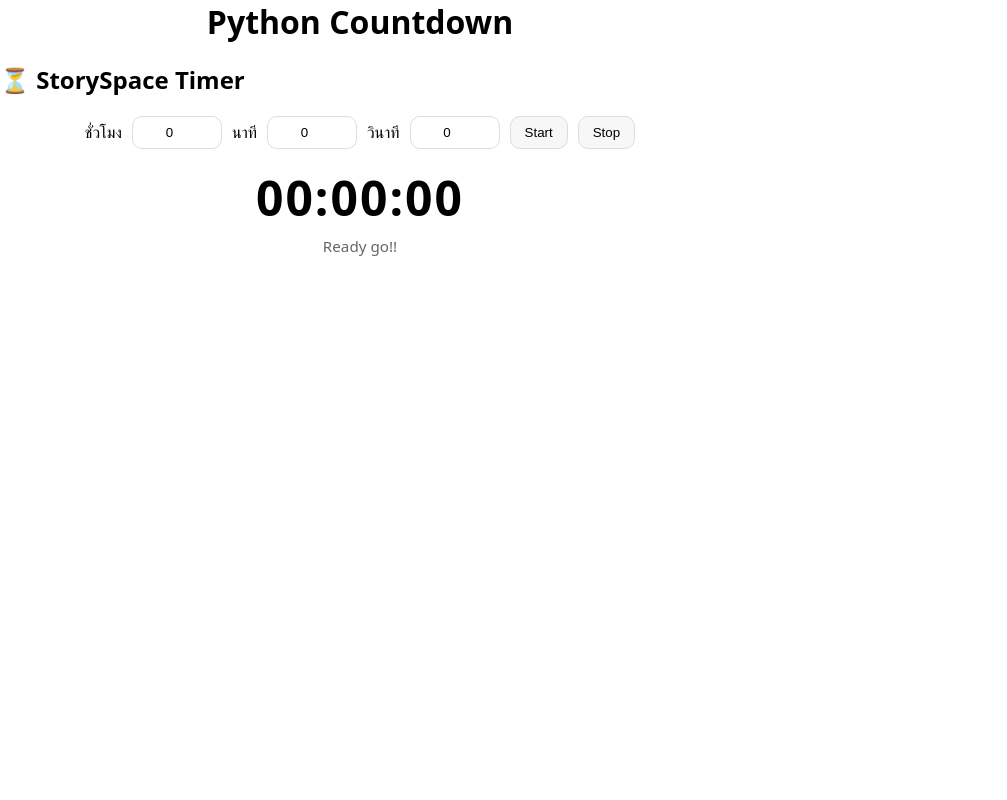
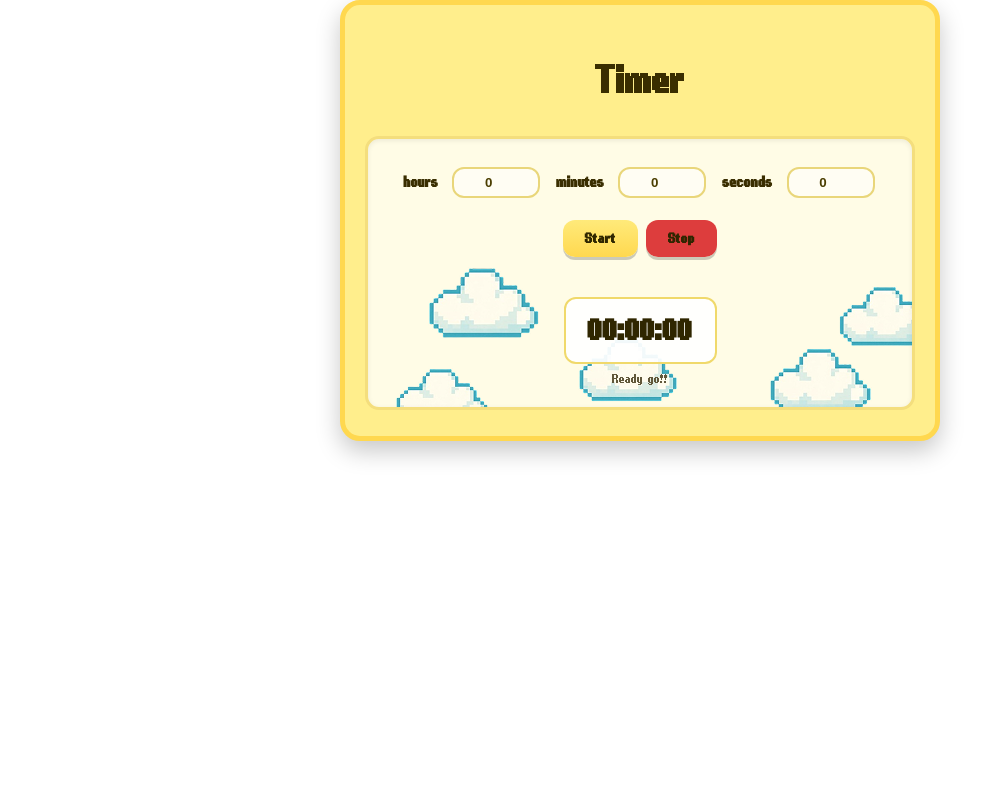
Before and after one commit to 68070264/StorySpace, a Flask app: page /timer in a window 1280 px wide. Shown: the whole page, without its empty margins (0-1007 px from the left). Run offline with Flask 3, Linux system fonts and the light colour scheme.

Commit message:
timer docarate

```diff
--- a/static/style.css
+++ b/static/style.css
@@ -227,7 +227,6 @@ body {
   width: min(95%, 640px);
   max-height: 40vh;
   overflow-y: auto;
-
 }
 #task-list li{
   display: flex;
@@ -283,35 +282,6 @@ body {
 }
 #clear-completed-btn:hover{ filter: brightness(1.05); }
 #clear-completed-btn:active{ transform: translateY(1px); }
-
-/* ---------- POPUP TIMER ---------- */
-#clockModal .modal-content {
-  background: url('timer.png') center/cover no-repeat !important;
-  border-radius: 20px;
-  box-shadow: 0 15px 50px rgba(0, 0, 0, 0.3);
-  color: #fff;
-  text-shadow: 0 1px 3px rgba(0, 0, 0, 0.6);
-  position: relative;
-  padding: 24px;
-  overflow: hidden;
-}
-
-/* ชั้นโปร่งนุ่มเบาๆ  */
-#clockModal .modal-content::before {
-  content: "";
-  position: absolute;
-  inset: 0;
-  background: rgba(0, 0, 0, 0.25);
-  backdrop-filter: blur(3px);
-  border-radius: 20px;
-  z-index: 0;
-}
-
-#clockModal .modal-content>* {
-  position: relative;
-  z-index: 1;
-}
-
 /* --- 🌟 Forecast Modal (แบบกล่องซ้อนกล่อง) 🌟 --- */
 
 /* 1. ขนาด Modal (300x500) (เหมือนเดิม) */
@@ -442,3 +412,153 @@ body {
   color: #55453b;
   opacity: 1;
 }
+/* ---------- POPUP Timer ---------- */
+/* ============ ฟอร์ม/อินพุต/ปุ่ม ============ */
+#timerForm {
+  display: grid;
+  grid-template-columns: auto 90px auto 90px auto 90px; /* label/input x3 */
+  align-items: center;
+  column-gap: 14px;
+  row-gap: 12px;
+  justify-content: start;
+  margin-top: 8px;
+  position: relative;
+  padding-bottom: 12px;
+  margin-bottom: 10px;
+}
+/* ===== ปุ่มอยู่ในบรรทัดเดียวกันใต้ input ===== */
+#timerForm .button-row {
+  grid-column: 1 / -1; /* ใช้เต็มความกว้างของ grid */
+  display: flex;
+  justify-content: center;
+  align-items: center;
+  gap: 8px; /* ระยะระหว่างปุ่ม */
+  margin-top: 10px;
+}
+/* ===== ปุ่มจับเวลา ===== */
+button {
+  padding: 10px 22px;
+  border: none;
+  border-radius: 12px;
+  cursor: pointer;
+  font-family: 'PixelFont', sans-serif;
+  font-size: 1.1rem;
+  font-weight: 700;
+  letter-spacing: 0.5px;
+  transition: all 0.2s ease-in-out;
+  box-shadow: 0 3px 0 rgba(0, 0, 0, 0.2);
+}
+button[data-action="START"] {
+  background: linear-gradient(180deg, #FFEA7A 0%, #FFD84F 100%);
+  color: #2f2600;
+}
+button[data-action="START"]:hover {
+  background: linear-gradient(180deg, #FFF29D 0%, #FFE463 100%);
+  transform: translateY(-2px);
+  box-shadow: 0 5px 0 rgba(0, 0, 0, 0.25);
+}
+/* Stop */
+button[data-action="STOP"] {
+  background: linear-gradient(180deg, #dd3d3d 0%, #dd3d3d 100%);
+  color: #2f2600;
+}
+button[data-action="STOP"]:hover {
+  background: linear-gradient(180deg,#dd3d3d 0%, #dd3d3d 100%);
+  transform: translateY(-2px);
+  box-shadow: 0 5px 0 rgba(0, 0, 0, 0.25);
+}
+button:active {
+  transform: translateY(1px);
+  box-shadow: 0 2px 0 rgba(0, 0, 0, 0.2);
+}
+
+/* ===== Label / Input ===== */
+#timerForm label {
+  font-family: 'PixelFont', sans-serif;
+  font-size: 1.2rem;
+  color: #3A2E00;
+  font-weight: 700;
+  margin: 0;
+}
+#timerForm input {
+  width: 88px;
+  padding: 6px 8px;
+  text-align: center;
+  border: 2px solid #E9D67A;
+  border-radius: 12px;
+  background: #FFFDF3;
+  color: #4B3E00;
+  font-weight: 600;
+}
+
+/* ===== กล่องใน (timer-controller) ===== */
+#timer-controller {
+  background-image: url('timer.png');
+  border: 3px solid #f4de7d;
+  border-radius: 14px;
+  padding: 20px 24px;
+  margin-top: 14px;
+  display: flex;
+  flex-direction: column;
+  align-items: center;
+  box-shadow: inset 0 1.5px 5px rgba(0, 0, 0, .08);
+}
+
+/* ===== กล่องนอก (outer-box) ===== */
+.outer-box {
+  background: #FFEE8C;
+  border: 5px solid #ffd84f;
+  border-radius: 20px;
+  width: min(90vw, 600px);
+  margin: 0 auto;
+  padding: 22px 20px 26px;
+  text-align: center;
+  box-shadow: 0 10px 24px rgba(0, 0, 0, .22);
+}
+/* ===== หัวข้อหลัก (Python Countdown) ===== */
+.outer-box h1 {
+  font-family: 'PixelFont', sans-serif;
+  font-size: 3rem;
+  text-align: center;
+  color: #3a2e00;
+}
+
+/* ===== เวลาและสถานะ ===== */
+#display {
+  font-family: 'PixelFont', sans-serif;
+  font-size: clamp(28px, 4.2vw, 40px);
+  font-weight: 800;
+  color: #2F2600;
+  background: #FFFFFFEE;
+  padding: 12px 22px;
+  margin-top: 18px;
+  border: 2px solid #F0D96B;
+  border-radius: 12px;
+}
+#status {
+  font-family: 'PixelFont', sans-serif;
+  margin-top: 8px;
+  color: #61583A;
+}
+
+/* ===== ปุ่มกากบาท (X) ===== */
+#clockModal .modal-content {
+  position: relative;
+  background: transparent !important;
+  box-shadow: none !important;
+  padding: 16px !important;
+  width: min(90vw, 600px);
+  max-height: 85vh;
+  overflow: visible;
+}
+#clockModal .close-button {
+  position: absolute;
+  z-index: 5;
+  top: 22px;
+  right: 22px;
+  font-size: 22px;
+  color: #666;
+  cursor: pointer;
+  line-height: 1;
+}
+#clockModal .close-button:hover { color: #000; }
--- a/templates/timer.html
+++ b/templates/timer.html
@@ -6,89 +6,32 @@
   <meta name="viewport" content="width=device-width, initial-scale=1.0" />
   <title>Countdown Timer</title>
   <link rel="stylesheet" href="{{ url_for('static', filename='style.css') }}">
-  <style>
-    body {
-      font-family: system-ui, sans-serif;
-      max-width: 720px;
-      background: transparent;
-      /* padding: 0 16px; */
-    }
-
-    h1 {
-      margin: 0 0 8px;
-    }
-
-    form {
-      display: flex;
-      flex-wrap: wrap;
-      gap: 8px;
-      align-items: center;
-      justify-content: center;
-    }
-
-    input[type="number"] {
-      padding: 8px 10px;
-      border: 1px solid #ddd;
-      border-radius: 10px;
-      width: 90px;
-      text-align: center;
-    }
-
-    button {
-      padding: 8px 14px;
-      border-radius: 10px;
-      border: 1px solid #ddd;
-      cursor: pointer;
-      background-color: #f7f7f7;
-    }
-
-    button:hover {
-      background-color: #eee;
-    }
-
-    #display {
-      font-size: 3rem;
-      font-weight: 800;
-      letter-spacing: 2px;
-      margin: 16px 0 6px;
-      text-align: center;
-    }
-
-    .muted {
-      color: #666;
-      font-size: .95rem;
-      text-align: center;
-    }
-  </style>
-  <meta name="viewport" content="width=device-width, initial-scale=1.0"/>
-  <title>storySpace Timer</title>
-  <link rel="stylesheet" href="{{ url_for('static', filename='style.css') }}">
-
 </head>
 
 <body>
-  <main id="timer-controller">
-    <h1 style="text-align:center;">Python Countdown</h1>
-  <!-- คอนเทนเนอร์หลักของแอปจับเวลา -->
+  <main id="timer-root">
+    <div class="outer-box">
+      <h1 style="text-align:center;">Timer</h1>
       <div id="timer-controller">
-    <h2>⏳ StorySpace Timer</h2>
 
-    <form id="timerForm" class="input-container">
-      <label>ชั่วโมง</label>
-      <input type="number" id="hours"   min="0" step="1" value="0">
-      <label>นาที</label>
+        <form id="timerForm">
+          <label>hours</label>
+          <input type="number" id="hours" min="0" step="1" value="0">
+          <label>minutes</label>
           <input type="number" id="minutes" min="0" max="59" step="1" value="0">
-      <label>วินาที</label>
+          <label>seconds</label>
           <input type="number" id="seconds" min="0" max="59" step="1" value="0">
 
+          <div class="button-row">
             <button type="submit" data-action="START">Start</button>
             <button type="button" id="stopBtn" data-action="STOP">Stop</button>
+          </div>
         </form>
 
         <div id="display">00:00:00</div>
         <div id="status" class="muted">Ready go!!</div>
-  </div>
-    <noscript>ต้องเปิดการใช้งาน JavaScript เพื่อให้ตัวจับเวลาทำงาน</noscript>
+      </div><!-- /#timer-controller -->
+    </div><!-- /.outer-box -->
   </main>
 </body>
 
```
Also changed, not shown: static/timer.png. Lines whose indentation alone changed are shown as unchanged.
